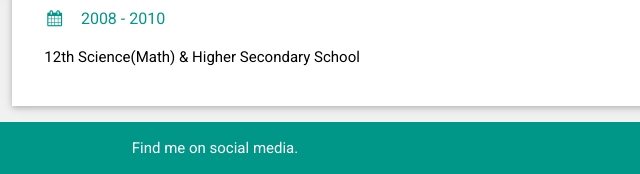
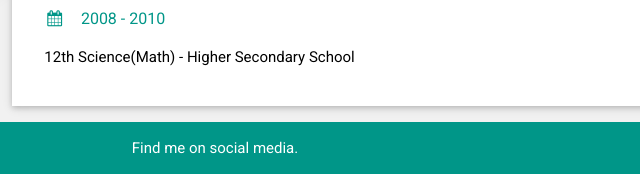
Before and after one commit to codewithrakeshkumar/codewithrakeshkumar.github.io, a plain HTML site: page index.html in a window 1280 px wide. Shown: the part 1185-1359 px from the top of the page, 425-1065 px from the left. Drawn offline with nearby package versions, Linux system fonts and the light colour scheme.

Commit message:
Update index.html

```diff
--- a/index.html
+++ b/index.html
@@ -128,7 +128,7 @@ html,body,h1,h2,h3,h4,h5,h6 {font-family: "Roboto", sans-serif}
         <div class="w3-container">
           <h5 class="w3-opacity"><b>Lalganj Inter College</b></h5>
           <h6 class="w3-text-teal"><i class="fa fa-calendar fa-fw w3-margin-right"></i>2008 - 2010</h6>
-          <p>12th Science(Math) & Higher Secondary School</p><br>
+          <p>12th Science(Math) - Higher Secondary School</p><br>
         </div>
       </div>
 
```
